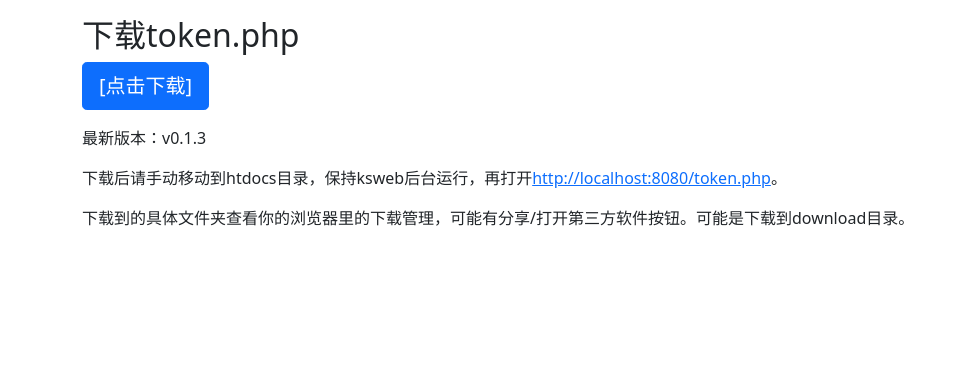
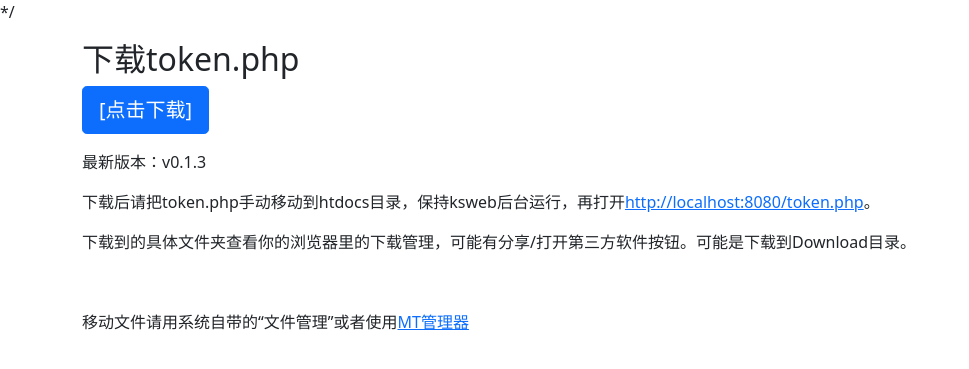
Before and after one commit to MLH-AIDS/mlh-aids.github.io, a PHP site: page /dl_token.html in a window 1280 px wide. Shown: the top 369 px of the page, without its empty margins (0-969 px from the left). Run offline with PHP 8.4, Linux system fonts and the light colour scheme.

Commit message:
Add files via upload

```diff
--- a/dl_token.html
+++ b/dl_token.html
@@ -1,26 +1,22 @@
 <!DOCTYPE html>
 <html>
 <head>
-
-<!--
-请运行ksweb，在浏览器访问 http://localhost:8080/token.php 使用本页面！
--->
-
-
-  <title>token</title>
+  <title>download_token</title>
   <meta charset="utf-8">
   <meta name="viewport" content="width=device-width, initial-scale=1">
   <link href="https://cdn.staticfile.org/twitter-bootstrap/5.1.1/css/bootstrap.min.css" rel="stylesheet">
   <script src="https://cdn.staticfile.org/twitter-bootstrap/5.1.1/js/bootstrap.bundle.min.js"></script>
-</head>
-<body>
+</head>*/<body>
 <div class="container mt-3">
   <h2>下载token.php</h2>
 	<div class="mb-3">
 	<p><a href="token.php" download="token.php" role="button" class="btn btn-primary btn-lg">[点击下载]</a></p>
 	<p>最新版本：v0.1.3</p>
-	<p>下载后请手动移动到htdocs目录，保持ksweb后台运行，再打开<a href="http://localhost:8080/token.php">http://localhost:8080/token.php</a>。</p>
-	<p>下载到的具体文件夹查看你的浏览器里的下载管理，可能有分享/打开第三方软件按钮。可能是下载到download目录。</p>
+	<p>下载后请把token.php手动移动到htdocs目录，保持ksweb后台运行，再打开<a href="http://localhost:8080/token.php">http://localhost:8080/token.php</a>。</p>
+	<p>下载到的具体文件夹查看你的浏览器里的下载管理，可能有分享/打开第三方软件按钮。可能是下载到Download目录。</p>
+	<p><br/></p>
+	<p>移动文件请用系统自带的“文件管理”或者使用<a href="http://mt2.cn">MT管理器</a></p>
+	<p></p>
 	</div>
 </div>
 
```
Also changed, not shown: token.php (+6 -9 lines).
